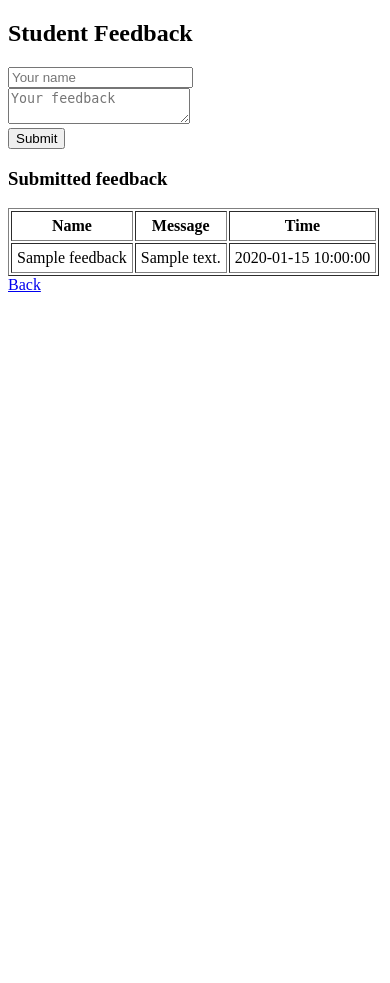
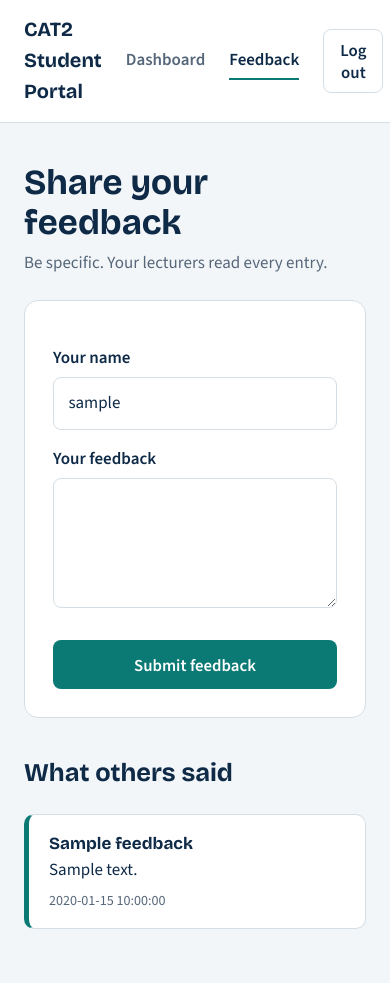
Before and after one commit to BasileMakutano/ISproject, a PHP site: page /feedback.php in a window 390 px wide. Before the commit the page ends 292 px from the top, so only its background shows below. Run offline with PHP 8.4, Linux system fonts and the light colour scheme; the visitor is signed in with stand-in values (Sample User, id 1); tables that the repository leaves empty or names only in its code hold one stand-in row (values such as "Sample post").

Commit message:
Fisrt commit

```diff
--- a/feedback.php
+++ b/feedback.php
@@ -1,49 +1,47 @@
 <?php
 session_start();
-if (!isset($_SESSION["user"])) {
-    header("Location: login.php");
-    exit;
-}
+if (!isset($_SESSION["user"])) { header("Location: login.php"); exit; }
 require "db.php";
-$msg = "";
+$msg = ""; $ok = false;
 if ($_SERVER["REQUEST_METHOD"] === "POST") {
     $stmt = $conn->prepare("INSERT INTO feedback (name, message) VALUES (?,?)");
     $stmt->bind_param("ss", $_POST["name"], $_POST["message"]);
-    $msg = $stmt->execute() ? "Feedback saved." : "Error: " . $stmt->error;
+    if ($stmt->execute()) { $ok = true; $msg = "Feedback submitted. Thank you!"; }
+    else { $msg = "Could not save your feedback. Please try again."; }
 }
 $rows = $conn->query("SELECT name, message, submitted_at FROM feedback ORDER BY id DESC");
 ?>
 <!DOCTYPE html>
-<html>
-
-<head>
-    <title>Feedback</title>
-</head>
-
-<body>
-    <h2>Student Feedback</h2>
-    <p><?= htmlspecialchars($msg) ?></p>
+<html lang="en"><head>
+<meta charset="utf-8"><meta name="viewport" content="width=device-width, initial-scale=1">
+<title>Feedback</title><link rel="stylesheet" href="style.css">
+</head><body>
+<nav class="nav">
+  <span class="brand">CAT2 Student Portal</span>
+  <a class="link" href="dashboard.php">Dashboard</a>
+  <a class="link active" href="feedback.php">Feedback</a>
+  <a class="btn ghost" href="logout.php">Log out</a>
+</nav>
+<div class="wrap">
+  <h1>Share your feedback</h1>
+  <p class="sub">Be specific. Your lecturers read every entry.</p>
+  <div class="panel">
+    <?php if ($msg): ?><div class="alert <?= $ok ? 'ok' : 'err' ?>" role="alert"><?= htmlspecialchars($msg) ?></div><?php endif; ?>
     <form method="POST">
-        <input name="name" placeholder="Your name" required><br>
-        <textarea name="message" placeholder="Your feedback" required></textarea><br>
-        <button type="submit">Submit</button>
+      <label for="name">Your name</label>
+      <input id="name" name="name" value="<?= htmlspecialchars($_SESSION['user']) ?>" required>
+      <label for="message">Your feedback</label>
+      <textarea id="message" name="message" required></textarea>
+      <button class="btn" type="submit">Submit feedback</button>
     </form>
-    <h3>Submitted feedback</h3>
-    <table border="1" cellpadding="5">
-        <tr>
-            <th>Name</th>
-            <th>Message</th>
-            <th>Time</th>
-        </tr>
-        <?php while ($r = $rows->fetch_assoc()): ?>
-            <tr>
-                <td><?= htmlspecialchars($r["name"]) ?></td>
-                <td><?= htmlspecialchars($r["message"]) ?></td>
-                <td><?= $r["submitted_at"] ?></td>
-            </tr>
-        <?php endwhile; ?>
-    </table>
-    <a href="dashboard.php">Back</a>
-</body>
-
-</html>
+  </div>
+  <h2>What others said</h2><br>
+  <?php if ($rows->num_rows === 0): ?>
+    <div class="empty">No feedback yet. Be the first to share.</div>
+  <?php else: while ($r = $rows->fetch_assoc()): ?>
+    <div class="entry"><b><?= htmlspecialchars($r["name"]) ?></b>
+      <div><?= nl2br(htmlspecialchars($r["message"])) ?></div>
+      <time><?= htmlspecialchars($r["submitted_at"]) ?></time></div>
+  <?php endwhile; endif; ?>
+</div>
+</body></html>
--- /dev/null
+++ b/style.css
@@ -0,0 +1,69 @@
+@import url('https://fonts.googleapis.com/css2?family=Bricolage+Grotesque:wght@600;700&family=Source+Sans+3:wght@400;600&display=swap');
+:root{
+  --ink:#0E2A47; --teal:#0B7A75; --teal-dark:#085C58; --sun:#F2B544;
+  --paper:#F3F6F8; --surface:#fff; --line:#D5DEE5; --muted:#56677A;
+  --ok:#1E7B4F; --ok-bg:#E4F4EB; --err:#B3261E; --err-bg:#FBE9E7;
+  --head:'Bricolage Grotesque','Segoe UI',system-ui,sans-serif;
+  --body:'Source Sans 3','Segoe UI',system-ui,sans-serif;
+}
+*{box-sizing:border-box}
+body{margin:0;font-family:var(--body);font-size:1.0625rem;line-height:1.55;color:var(--ink);background:var(--paper)}
+h1,h2,h3{font-family:var(--head);line-height:1.15;margin:0}
+a{color:var(--teal-dark);font-weight:600}
+:focus-visible{outline:3px solid var(--sun);outline-offset:2px}
+
+/* Auth pages: split layout */
+.auth{min-height:100vh;display:grid;grid-template-columns:minmax(0,5fr) minmax(0,6fr)}
+.auth-side{background:var(--ink);color:#fff;padding:3rem;display:flex;flex-direction:column;justify-content:space-between;position:relative;overflow:hidden}
+.auth-side::after{content:"";position:absolute;right:-90px;bottom:-90px;width:320px;height:320px;border-radius:50%;background:var(--teal);opacity:.55}
+.auth-side::before{content:"";position:absolute;right:60px;bottom:120px;width:120px;height:120px;border-radius:50%;background:var(--sun);opacity:.9}
+.brand{font-family:var(--head);font-weight:700;font-size:1.25rem;position:relative;z-index:1}
+.auth-side h1{font-size:clamp(2rem,3.6vw,3.2rem);max-width:12ch;position:relative;z-index:1}
+.auth-side p{color:#C4D2E0;max-width:34ch;position:relative;z-index:1}
+.auth-main{display:flex;align-items:center;justify-content:center;padding:2rem}
+.card{background:var(--surface);border:1px solid var(--line);border-radius:14px;padding:2.25rem;width:100%;max-width:440px}
+.card h2{font-size:1.8rem;margin-bottom:.35rem}
+.sub{color:var(--muted);margin:0 0 1.5rem}
+
+/* Forms */
+label{display:block;font-weight:600;margin:1rem 0 .35rem}
+input,textarea{width:100%;font:inherit;color:inherit;padding:.75rem .9rem;border:1.5px solid var(--line);border-radius:8px;background:#fff}
+input:hover,textarea:hover{border-color:#9FB1C1}
+input:focus,textarea:focus{outline:none;border-color:var(--teal);box-shadow:0 0 0 3px rgba(11,122,117,.2)}
+textarea{min-height:130px;resize:vertical}
+.hint{font-size:.9rem;color:var(--muted);margin-top:.3rem}
+.btn{display:inline-block;width:100%;margin-top:1.5rem;padding:.85rem 1rem;border:0;border-radius:8px;background:var(--teal);color:#fff;font:600 1.05rem var(--body);cursor:pointer;text-align:center;text-decoration:none;transition:background .15s}
+.btn:hover{background:var(--teal-dark)}
+.btn.ghost{background:transparent;color:var(--ink);border:1.5px solid var(--line);width:auto;margin:0;padding:.55rem 1rem}
+.btn.ghost:hover{background:var(--paper)}
+.alt{margin:1.5rem 0 0;text-align:center;color:var(--muted)}
+.alert{padding:.75rem 1rem;border-radius:8px;margin-bottom:1rem;font-weight:600}
+.alert.ok{background:var(--ok-bg);color:var(--ok)}
+.alert.err{background:var(--err-bg);color:var(--err)}
+
+/* App pages */
+.nav{background:var(--surface);border-bottom:1px solid var(--line);padding:.9rem 1.5rem;display:flex;align-items:center;gap:1.5rem}
+.nav .brand{color:var(--ink);margin-right:auto}
+.nav a.link{text-decoration:none;color:var(--muted);padding:.3rem 0;border-bottom:2px solid transparent}
+.nav a.link.active,.nav a.link:hover{color:var(--ink);border-color:var(--teal)}
+.wrap{max-width:860px;margin:0 auto;padding:2.5rem 1.5rem}
+.wrap h1{font-size:2.2rem;margin-bottom:.4rem}
+.grid{display:grid;grid-template-columns:repeat(auto-fit,minmax(220px,1fr));gap:1rem;margin:2rem 0}
+.tile{background:var(--surface);border:1px solid var(--line);border-radius:14px;padding:1.4rem}
+.tile .n{font-family:var(--head);font-size:2.4rem;font-weight:700;color:var(--teal)}
+.tile.dark{background:var(--ink);color:#fff;border-color:var(--ink)}
+.tile.dark .n{color:var(--sun)}
+.entry{background:var(--surface);border:1px solid var(--line);border-left:5px solid var(--teal);border-radius:10px;padding:1rem 1.25rem;margin-bottom:.9rem}
+.entry b{font-family:var(--head)}
+.entry time{display:block;color:var(--muted);font-size:.88rem;margin-top:.4rem}
+.empty{border:2px dashed var(--line);border-radius:12px;padding:1.5rem;text-align:center;color:var(--muted)}
+.panel{background:var(--surface);border:1px solid var(--line);border-radius:14px;padding:1.75rem;margin:1.5rem 0 2.5rem}
+
+@media (max-width:800px){
+  .auth{grid-template-columns:1fr}
+  .auth-side{padding:1.75rem;min-height:190px}
+  .auth-side p{display:none}
+  .auth-side h1{font-size:1.8rem}
+  .card{padding:1.5rem}
+}
+@media (prefers-reduced-motion:reduce){*{transition:none!important}}
```
Also changed, not shown: dashboard.php (+25 -17 lines), login.php (+24 -17 lines), signup.php (+33 -21 lines).
